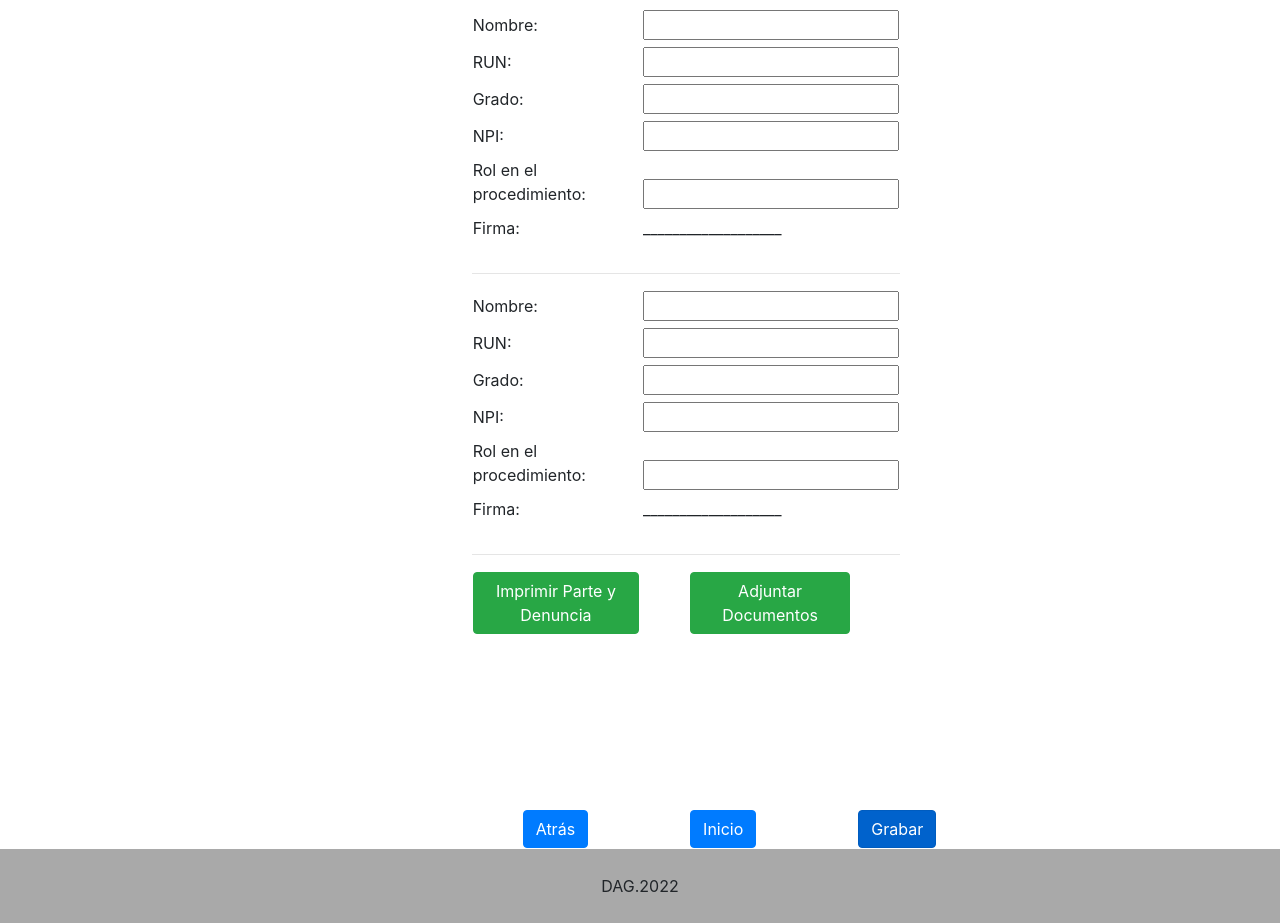
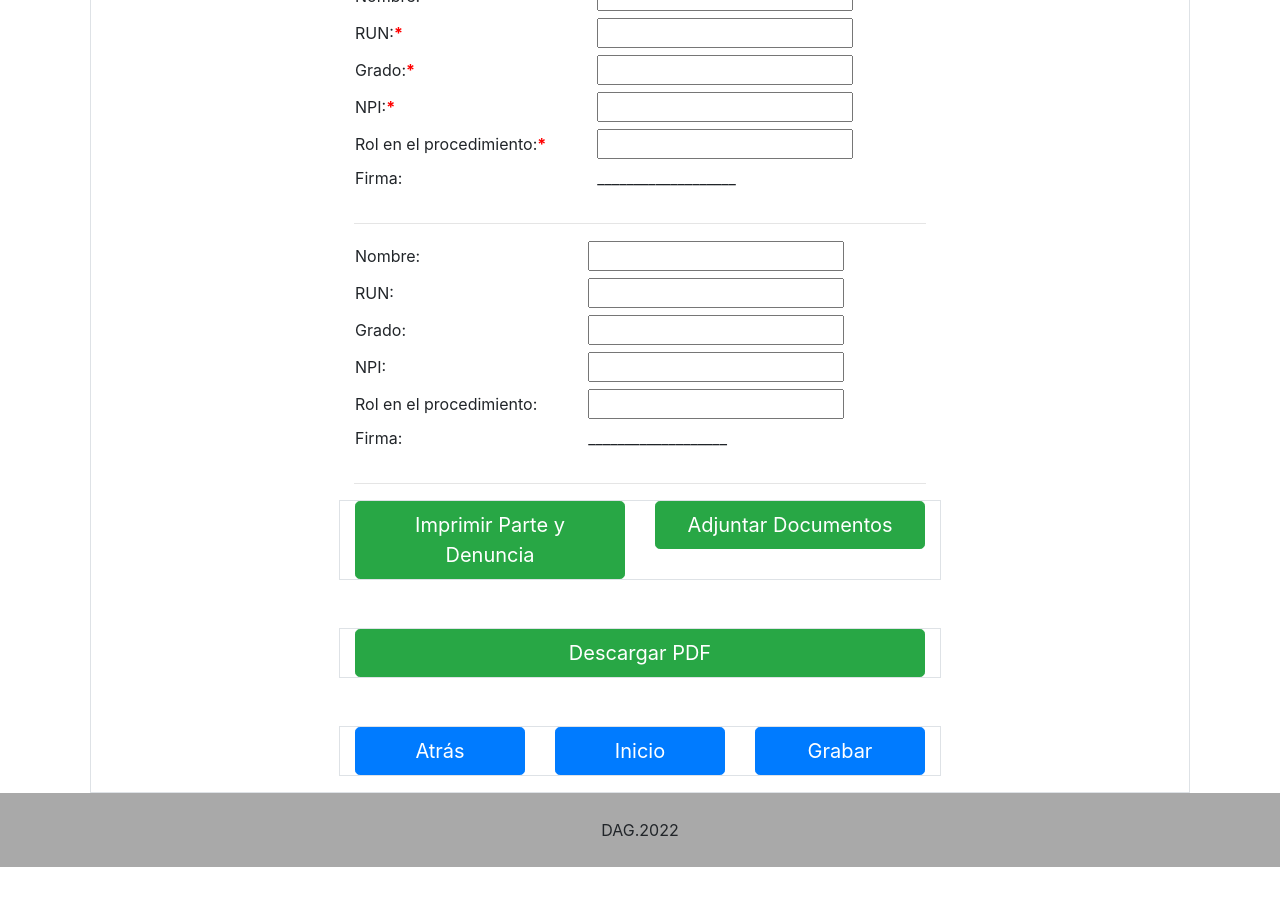
Before and after one commit to ericksolar/ParteYDenuncias, an Angular app in the folder ParteyDenunciaFrontEnd/: page /funcionarios in a window 1280 px wide. Shown: the part 220-1143 px from the top of the page. After the commit the page ends 1087 px from the top, so only its background shows below. Built offline with nearby package versions, Linux system fonts and the light colour scheme.

Commit message:
actualiacion

```diff
--- a/ParteyDenunciaFrontEnd/src/app/components/funcionarios/funcionarios.component.html
+++ b/ParteyDenunciaFrontEnd/src/app/components/funcionarios/funcionarios.component.html
@@ -1,15 +1,16 @@
-<div class="row">
+<div class="row border">
+    <!-- <fieldset disabled> -->
+    <div class="col-12">
+        <h3 style="text-align: center;">Datos de funcionario(s) acompañante(s) del procedimiento(s)</h3>
 
-    <div class="col-5 offset-4 mt-2">
+    </div>
+
+    <div style="margin: 0px auto; max-width:55%; align-items: 0px auto;" class="col p-3">
 
         <form>
-            <!-- <fieldset disabled> -->
-            <legend>Datos de funcionario(s) acompañante(s) del procedimiento(s)</legend>
-
-
             <tr>
                 <td class="mb-3">
-                    <label>Nombre:</label>
+                    <label>Nombre:<span style="color: red; font-weight: bold;">*</span></label>
                 </td>
                 <td>
                     <input type="text">
@@ -18,7 +19,7 @@
 
             <tr>
                 <td class="mb-3">
-                    <label>RUN:</label>
+                    <label>RUN:<span style="color: red; font-weight: bold;">*</span></label>
                 </td>
                 <td>
                     <input type="text">
@@ -27,7 +28,7 @@
 
             <tr>
                 <td class="mb-3">
-                    <label>Grado:</label>
+                    <label>Grado:<span style="color: red; font-weight: bold;">*</span></label>
                 </td>
                 <td>
                     <input type="text">
@@ -36,7 +37,7 @@
 
             <tr>
                 <td class="mb-3">
-                    <label>NPI:</label>
+                    <label>NPI:<span style="color: red; font-weight: bold;">*</span></label>
                 </td>
                 <td>
                     <input type="text">
@@ -45,7 +46,7 @@
 
             <tr>
                 <td class="mb-3" style="padding-right: 50px;">
-                    <label>Rol en el procedimiento:</label>
+                    <label>Rol en el procedimiento:<span style="color: red; font-weight: bold;">*</span></label>
                 </td>
                 <td>
                     <input type="text">
@@ -116,37 +117,49 @@
             </tr>
             <hr>
 
-            <tr>
-                <td style="padding-right: 50px;">
-                    <button type="button" class="btn btn-success">Imprimir Parte y Denuncia</button>
-                </td>
-
-                <td style="padding-right: 50px;">
-                    <button type="button" class="btn btn-success">Adjuntar Documentos</button>
-                </td>
 
 
-            </tr>
-            <br>
-            <tr>
 
-            </tr>
+            <div class="row border">
+                <div class="col">
+                    <button type="submit" class="btn btn-success btn-lg btn-block">Imprimir Parte y Denuncia</button>
 
+                </div>
+                <div class="col">
+                    <button type="submit" class="btn btn-success btn-lg btn-block">Adjuntar Documentos</button>
+
+                </div>
+
+            </div>
+
+
+            <div class="row border mt-5">
+                <div class="col">
+                    <button type="submit" class="btn btn-success btn-lg btn-block">Descargar PDF</button>
+
+                </div>
+
+            </div>
 
             <!-- </fieldset> -->
 
-            <td>
-                <button type="submit" class="btn btn-primary " routerLink="/fiscal" routerLinkActive="active" style="margin-left: 50px; margin-top: 150px;">Atrás</button>
 
-            </td>
-            <td>
-                <button type="submit" class="btn btn-primary " routerLink="/home" routerLinkActive="active" style="margin-left: 100px; margin-top: 150px;">Inicio</button>
 
-            </td>
-            <td>
-                <button type="submit" class="btn btn-primary " routerLink="/funcionarios" routerLinkActive="active" style="margin-left: 100px; margin-top: 150px;">Grabar</button>
+            <div class="row border mt-5">
+                <div class="col">
+                    <button type="submit" class="btn btn-primary btn-lg btn-block" routerLink="/fiscal" routerLinkActive="active">Atrás</button>
 
-            </td>
+                </div>
+                <div class="col">
+                    <button type="submit" class="btn btn-primary btn-lg btn-block" routerLink="/home" routerLinkActive="active">Inicio</button>
+
+                </div>
+                <div class="col">
+                    <button type="submit" class="btn btn-primary btn-lg btn-block" routerLink="/funcionario" routerLinkActive="active">Grabar</button>
+
+                </div>
+            </div>
+
 
 
         </form>
```
